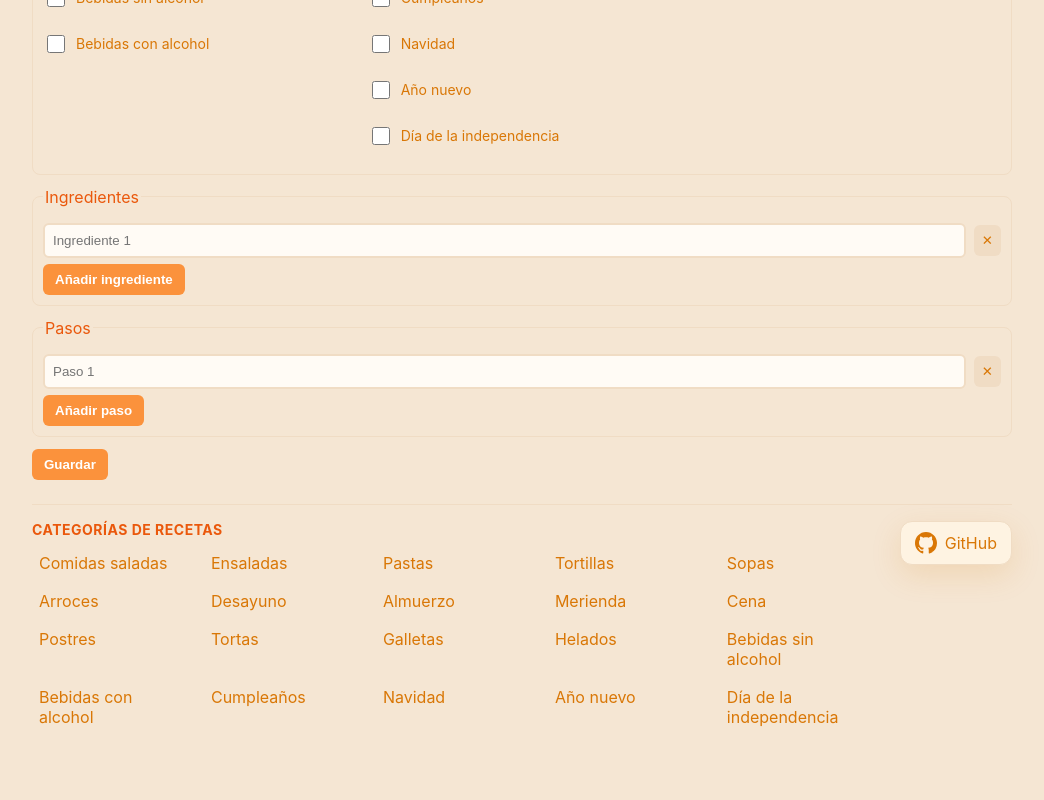
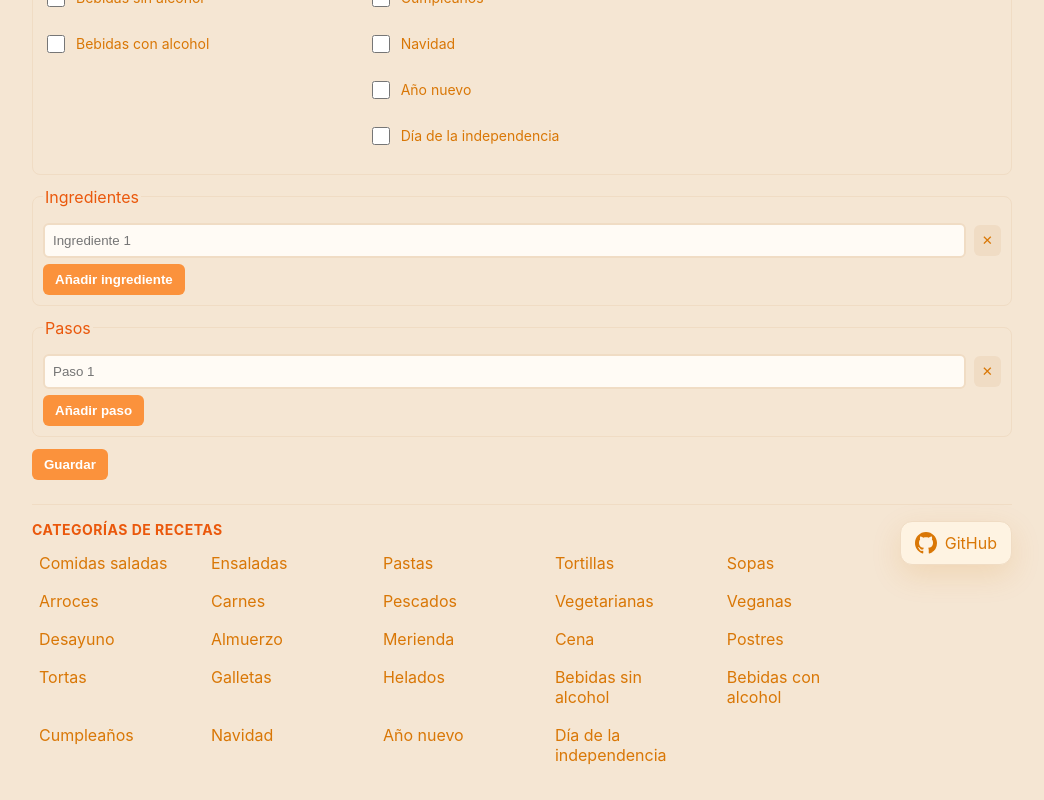
Before and after one commit to PabloFernandez3012/RecetasReact, a React (Vite) app in the folder frontend/: page /edit/1 in a window 1280 px wide. Shown: the part 973-1773 px from the top of the page, without its empty margins (118-1162 px from the left). Before the commit the page ends 1737 px from the top, so only its background shows below. Built offline with nearby package versions, Linux system fonts and the light colour scheme; no server answers.

Commit message:
frontend: agregar carnes, pescados, vegetarianas y veganas a comidas saladas en MegaMenu y Footer

```diff
--- a/frontend/src/components/Footer.jsx
+++ b/frontend/src/components/Footer.jsx
@@ -9,6 +9,10 @@ const CATEGORIES = [
   { key: 'tortillas', label: 'Tortillas' },
   { key: 'sopas', label: 'Sopas' },
   { key: 'arroces', label: 'Arroces' },
+  { key: 'carnes', label: 'Carnes' },
+  { key: 'pescados', label: 'Pescados' },
+  { key: 'vegetarianas', label: 'Vegetarianas' },
+  { key: 'veganas', label: 'Veganas' },
 
   // Momentos del día
   { key: 'desayuno', label: 'Desayuno' },
--- a/frontend/src/components/MegaMenu.jsx
+++ b/frontend/src/components/MegaMenu.jsx
@@ -11,7 +11,11 @@ const MENU = [
       { key: 'pastas', label: 'Pastas' },
       { key: 'tortillas', label: 'Tortillas' },
       { key: 'sopas', label: 'Sopas' },
-      { key: 'arroces', label: 'Arroces' }
+      { key: 'arroces', label: 'Arroces' },
+      { key: 'carnes', label: 'Carnes' },
+      { key: 'pescados', label: 'Pescados' },
+      { key: 'vegetarianas', label: 'Vegetarianas' },
+      { key: 'veganas', label: 'Veganas' }
     ]
   },
   {
```
Also changed, not shown: 2 other files (tests, documents, lock files or other folders).
